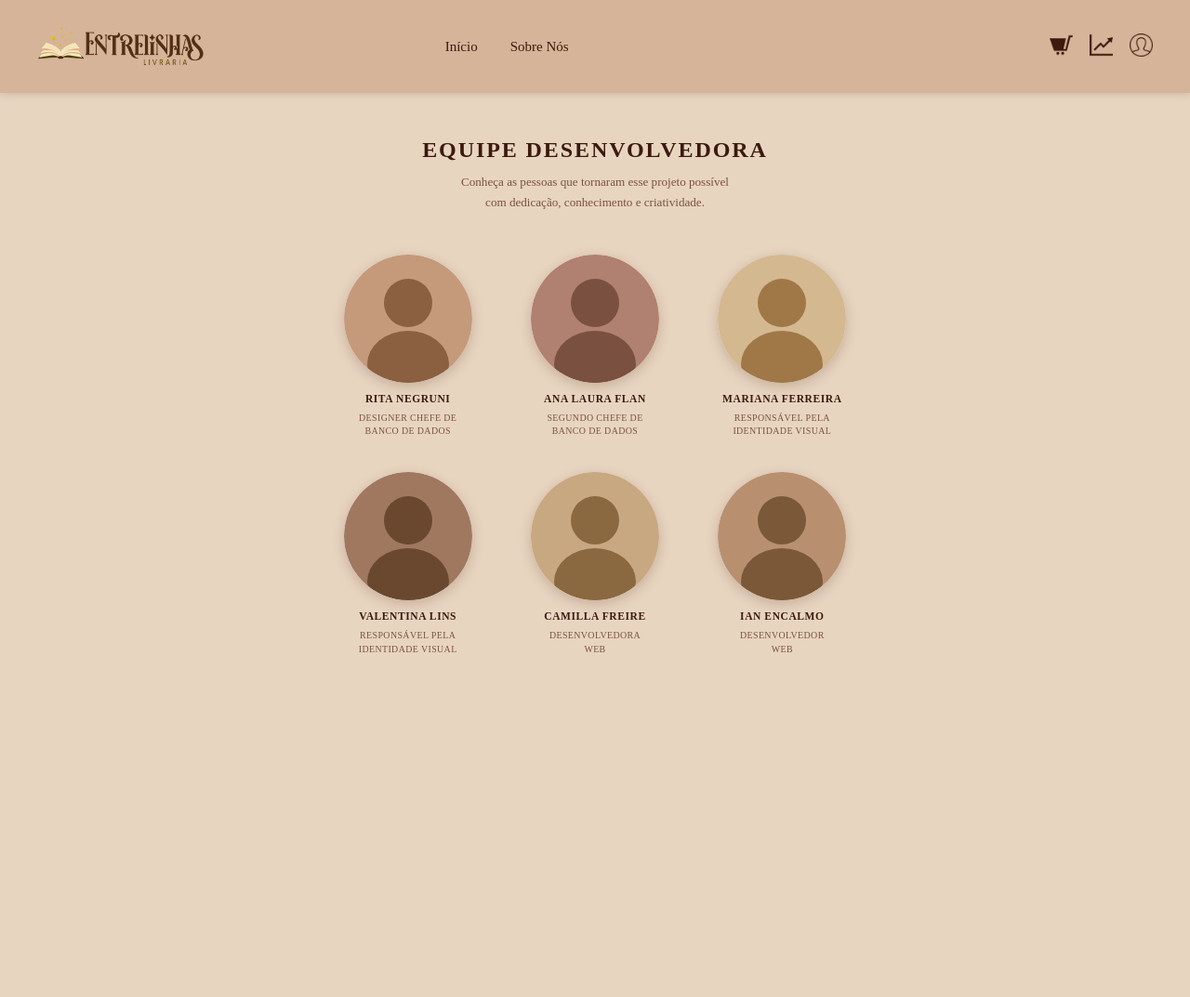
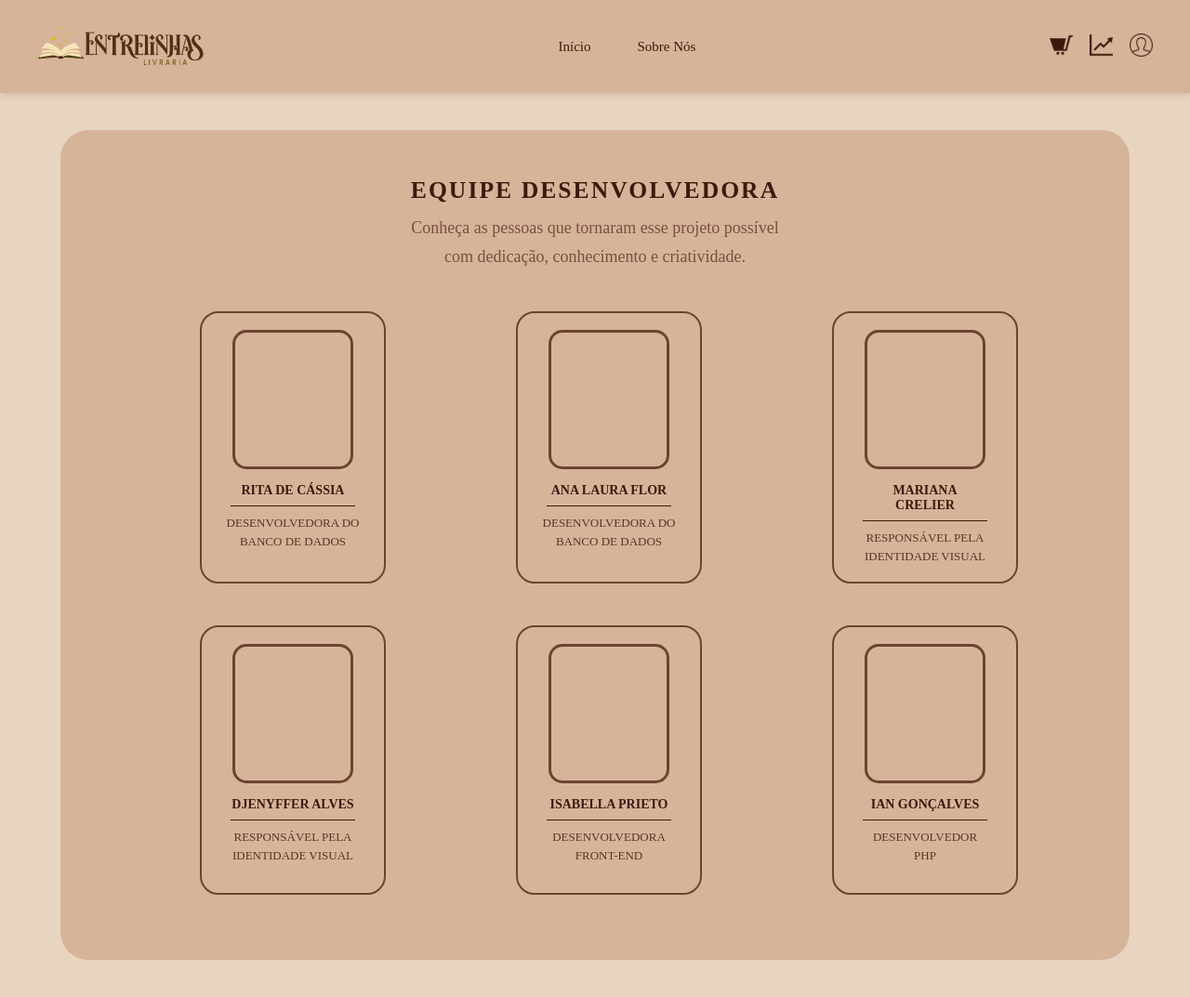
Before and after one commit to La-vielina/projeto-final, a PHP site: page /sobre.html in a window 1280 px wide. Shown: the whole page at 93% size. Before the commit the page ends 702 px from the top, so only its background shows below. Run offline with PHP 8.4, Linux system fonts and the light colour scheme.

Commit message:
nono commit

```diff
--- a/sobre.css
+++ b/sobre.css
@@ -14,13 +14,13 @@ body {
   min-height: 100vh;
 }
 
-/* NAVBAR */
 nav {
   background-color: #D6B49A;
   display: flex;
   align-items: center;
   padding: 15px 40px;
   box-shadow: 0 2px 8px rgba(60,20,0,.15);
+  justify-content: space-between;
 }
 
 .logo {
@@ -31,8 +31,10 @@ nav {
 .nav-abas {
   display: flex;
   list-style: none;
-  gap: 35px;
+  gap: 50px;
   margin: 0 auto;
+  justify-content: center;
+  flex: 1;
 }
 
 .nav-abas a {
@@ -63,16 +65,17 @@ nav {
   width: 25px;
 }
 
-
-/* ── PAGE ── */
-.page {
-  padding: 48px 32px 60px;
+.pagina {
+  max-width: 1150px;
+  margin: 40px auto;
+  background: #D6B49A;
+  border-radius: 30px;
+  padding: 50px 60px 70px;
   text-align: center;
 }
 
-/* ── SECTION TITLE ── */
-.section-title {
-  font-size: 1.5rem;
+.titulo {
+  font-size: 1.6rem;
   font-weight: 700;
   letter-spacing: 0.08em;
   text-transform: uppercase;
@@ -80,68 +83,76 @@ nav {
   margin-bottom: 10px;
 }
 
-.section-sub {
-  font-size: 0.82rem;
+.sub-titulo {
+  font-size: 18px;
   color: #7A5040;
   font-weight: 300;
   line-height: 1.7;
   margin-bottom: 44px;
-  max-width: 400px;
+  max-width: 600px;
   margin-left: auto;
   margin-right: auto;
 }
 
-/* ── TEAM GRID ── */
 .team-grid {
   display: grid;
-  grid-template-columns: repeat(3, 1fr);
-  gap: 36px 24px;
-  max-width: 580px;
-  margin: 0 auto;
+  grid-template-columns: repeat(3, 170px);
+  gap: 45px 170px;
+  justify-content: center;
+
+  margin-top: 45px 65px;
 }
 
-/* ── MEMBER CARD ── */
-.member-card {
-  display: flex;
-  flex-direction: column;
-  align-items: center;
-  gap: 10px;
+.desenvolvedores {
+ background: #D6B49A;
+
+ border: 2px solid #6D4332;
+ border-radius: 20px;
+ padding: 18px 14px;
+
+ width: 200px;
+ min-height: 290px;
+
+ display: flex;
+ flex-direction: column;
+ align-items: center;
 }
 
-/* Circle photo placeholder */
-.member-photo {
-  width: 138px;
-  height: 138px;
-  border-radius: 50%;
+.foto {
+  width: 130px;
+  height: 150px;
+
+  border-radius: 15px;
   overflow: hidden;
-  box-shadow: 0 4px 14px rgba(60, 20, 0, 0.2);
-  position: relative;
-  flex-shrink: 0;
+  border: 3px solid #6D4332;
+
+  margin-bottom: 15px;
 }
 
-.member-photo svg {
+.foto img {
   width: 100%;
   height: 100%;
+  object-fit: cover;
 }
 
-/* ── MEMBER INFO ── */
-.member-name {
-  font-size: 0.72rem;
-  font-weight: 700;
+.nome {
+  font-size: 14px;
+  font-weight: bold;
   color: #3B1A0D;
+
   text-align: center;
   text-transform: uppercase;
-  letter-spacing: 0.05em;
-  line-height: 1.3;
+
+  border-bottom: 1px solid #3B1A0D;
+  padding-bottom: 8px;
+  margin-bottom: 8px;
+  width: 80%;
 }
 
-.member-role {
-  font-size: 0.62rem;
-  color: #7A5040;
-  font-weight: 300;
+.funcao {
+  font-size: 13px;
+  color: #593527;
   text-align: center;
   text-transform: uppercase;
-  letter-spacing: 0.04em;
   line-height: 1.5;
-  margin-top: -4px;
 }
--- a/sobre.html
+++ b/sobre.html
@@ -35,107 +35,58 @@
     </div>
   </nav>
 
-  <!-- CONTEÚDO -->
-  <div class="page">
-    <h1 class="section-title">Equipe Desenvolvedora</h1>
-    <p class="section-sub">Conheça as pessoas que tornaram esse projeto possível<br>com dedicação, conhecimento e criatividade.</p>
+  <div class="pagina">
+    <h1 class="titulo">Equipe Desenvolvedora</h1>
+    <p class="sub-titulo">Conheça as pessoas que tornaram esse projeto possível<br>com dedicação, conhecimento e criatividade.</p>
 
     <div class="team-grid">
 
-      <!-- Membro 1 -->
-      <div class="member-card">
-        <div class="member-photo">
-          <svg viewBox="0 0 138 138" xmlns="http://www.w3.org/2000/svg">
-            <defs>
-              <clipPath id="c1"><circle cx="69" cy="69" r="69"/></clipPath>
-            </defs>
-            <rect width="138" height="138" fill="#C49A7A" clip-path="url(#c1)"/>
-            <circle cx="69" cy="52" r="26" fill="#8A6040" clip-path="url(#c1)"/>
-            <ellipse cx="69" cy="118" rx="44" ry="36" fill="#8A6040" clip-path="url(#c1)"/>
-          </svg>
+      <div class="desenvolvedores">
+        <div class="foto">
+
         </div>
-        <span class="member-name">Rita Negruni</span>
-        <span class="member-role">Designer chefe de<br>banco de dados</span>
+        <span class="nome">Rita de Cássia</span>
+        <span class="funcao">Desenvolvedora do<br>banco de dados</span>
       </div>
 
-      <!-- Membro 2 -->
-      <div class="member-card">
-        <div class="member-photo">
-          <svg viewBox="0 0 138 138" xmlns="http://www.w3.org/2000/svg">
-            <defs>
-              <clipPath id="c2"><circle cx="69" cy="69" r="69"/></clipPath>
-            </defs>
-            <rect width="138" height="138" fill="#B08070" clip-path="url(#c2)"/>
-            <circle cx="69" cy="52" r="26" fill="#7A5040" clip-path="url(#c2)"/>
-            <ellipse cx="69" cy="118" rx="44" ry="36" fill="#7A5040" clip-path="url(#c2)"/>
-          </svg>
+      <div class="desenvolvedores">
+        <div class="foto">
+
         </div>
-        <span class="member-name">Ana Laura Flan</span>
-        <span class="member-role">Segundo chefe de<br>banco de dados</span>
+        <span class="nome">Ana Laura Flor</span>
+        <span class="funcao">Desenvolvedora do<br>banco de dados</span>
       </div>
 
-      <!-- Membro 3 -->
-      <div class="member-card">
-        <div class="member-photo">
-          <svg viewBox="0 0 138 138" xmlns="http://www.w3.org/2000/svg">
-            <defs>
-              <clipPath id="c3"><circle cx="69" cy="69" r="69"/></clipPath>
-            </defs>
-            <rect width="138" height="138" fill="#D4B890" clip-path="url(#c3)"/>
-            <circle cx="69" cy="52" r="26" fill="#A07848" clip-path="url(#c3)"/>
-            <ellipse cx="69" cy="118" rx="44" ry="36" fill="#A07848" clip-path="url(#c3)"/>
-          </svg>
+      <div class="desenvolvedores">
+        <div class="foto">
+
         </div>
-        <span class="member-name">Mariana Ferreira</span>
-        <span class="member-role">Responsável pela<br>identidade visual</span>
+        <span class="nome">Mariana Crelier</span>
+        <span class="funcao">Responsável pela<br>identidade visual</span>
       </div>
 
-      <!-- Membro 4 -->
-      <div class="member-card">
-        <div class="member-photo">
-          <svg viewBox="0 0 138 138" xmlns="http://www.w3.org/2000/svg">
-            <defs>
-              <clipPath id="c4"><circle cx="69" cy="69" r="69"/></clipPath>
-            </defs>
-            <rect width="138" height="138" fill="#A07860" clip-path="url(#c4)"/>
-            <circle cx="69" cy="52" r="26" fill="#6A4830" clip-path="url(#c4)"/>
-            <ellipse cx="69" cy="118" rx="44" ry="36" fill="#6A4830" clip-path="url(#c4)"/>
-          </svg>
+      <div class="desenvolvedores">
+        <div class="foto">
+
         </div>
-        <span class="member-name">Valentina Lins</span>
-        <span class="member-role">Responsável pela<br>identidade visual</span>
+        <span class="nome">Djenyffer Alves</span>
+        <span class="funcao">Responsável pela<br>identidade visual</span>
       </div>
 
-      <!-- Membro 5 -->
-      <div class="member-card">
-        <div class="member-photo">
-          <svg viewBox="0 0 138 138" xmlns="http://www.w3.org/2000/svg">
-            <defs>
-              <clipPath id="c5"><circle cx="69" cy="69" r="69"/></clipPath>
-            </defs>
-            <rect width="138" height="138" fill="#C8A880" clip-path="url(#c5)"/>
-            <circle cx="69" cy="52" r="26" fill="#8A6840" clip-path="url(#c5)"/>
-            <ellipse cx="69" cy="118" rx="44" ry="36" fill="#8A6840" clip-path="url(#c5)"/>
-          </svg>
+      <div class="desenvolvedores">
+        <div class="foto">
+
         </div>
-        <span class="member-name">Camilla Freire</span>
-        <span class="member-role">Desenvolvedora<br>Web</span>
+        <span class="nome">Isabella Prieto</span>
+        <span class="funcao">Desenvolvedora<br>Front-end</span>
       </div>
 
-      <!-- Membro 6 -->
-      <div class="member-card">
-        <div class="member-photo">
-          <svg viewBox="0 0 138 138" xmlns="http://www.w3.org/2000/svg">
-            <defs>
-              <clipPath id="c6"><circle cx="69" cy="69" r="69"/></clipPath>
-            </defs>
-            <rect width="138" height="138" fill="#B89070" clip-path="url(#c6)"/>
-            <circle cx="69" cy="52" r="26" fill="#7A5838" clip-path="url(#c6)"/>
-            <ellipse cx="69" cy="118" rx="44" ry="36" fill="#7A5838" clip-path="url(#c6)"/>
-          </svg>
+      <div class="desenvolvedores">
+        <div class="foto">
+
         </div>
-        <span class="member-name">Ian Encalmo</span>
-        <span class="member-role">Desenvolvedor<br>Web</span>
+        <span class="nome">Ian Gonçalves</span>
+        <span class="funcao">Desenvolvedor<br>PHP</span>
       </div>
 
     </div>
```
Also changed, not shown: dashboard.css (+2 -171 lines), dashboard.html (+0 -136 lines).
